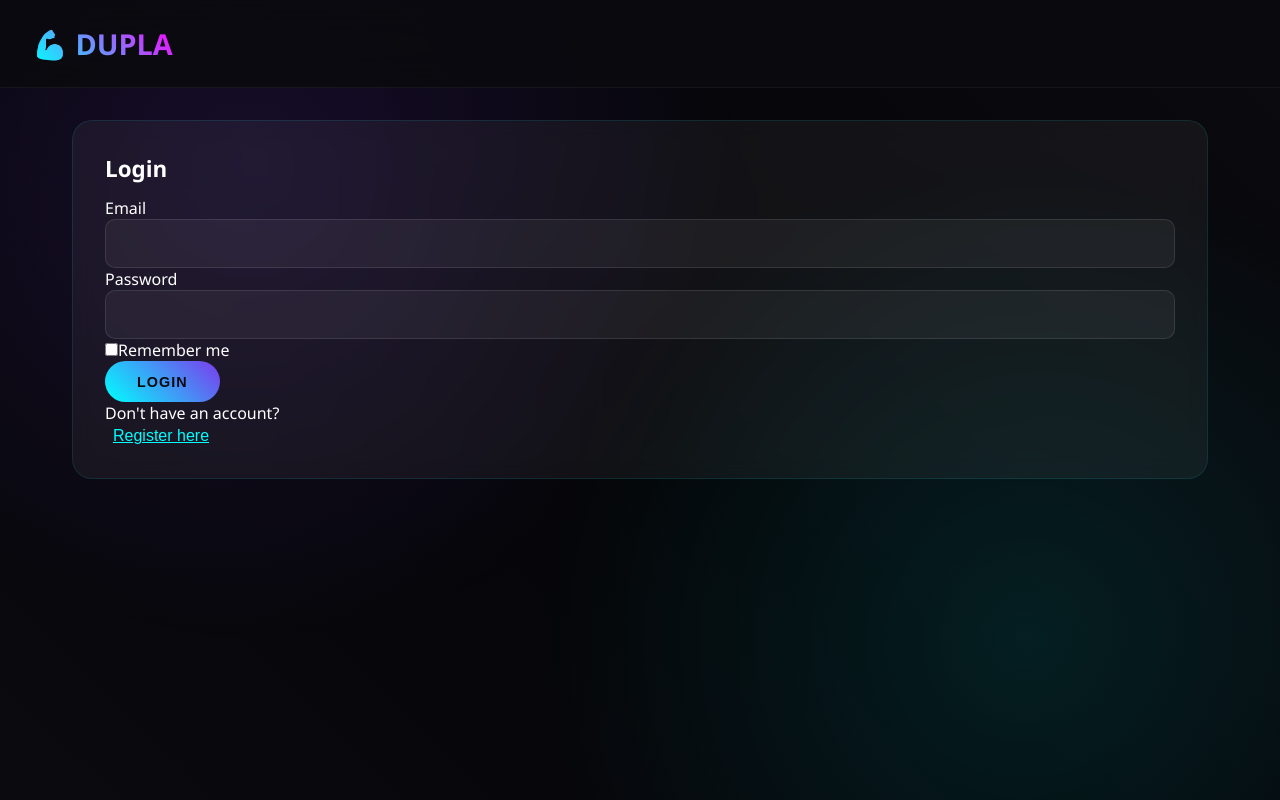
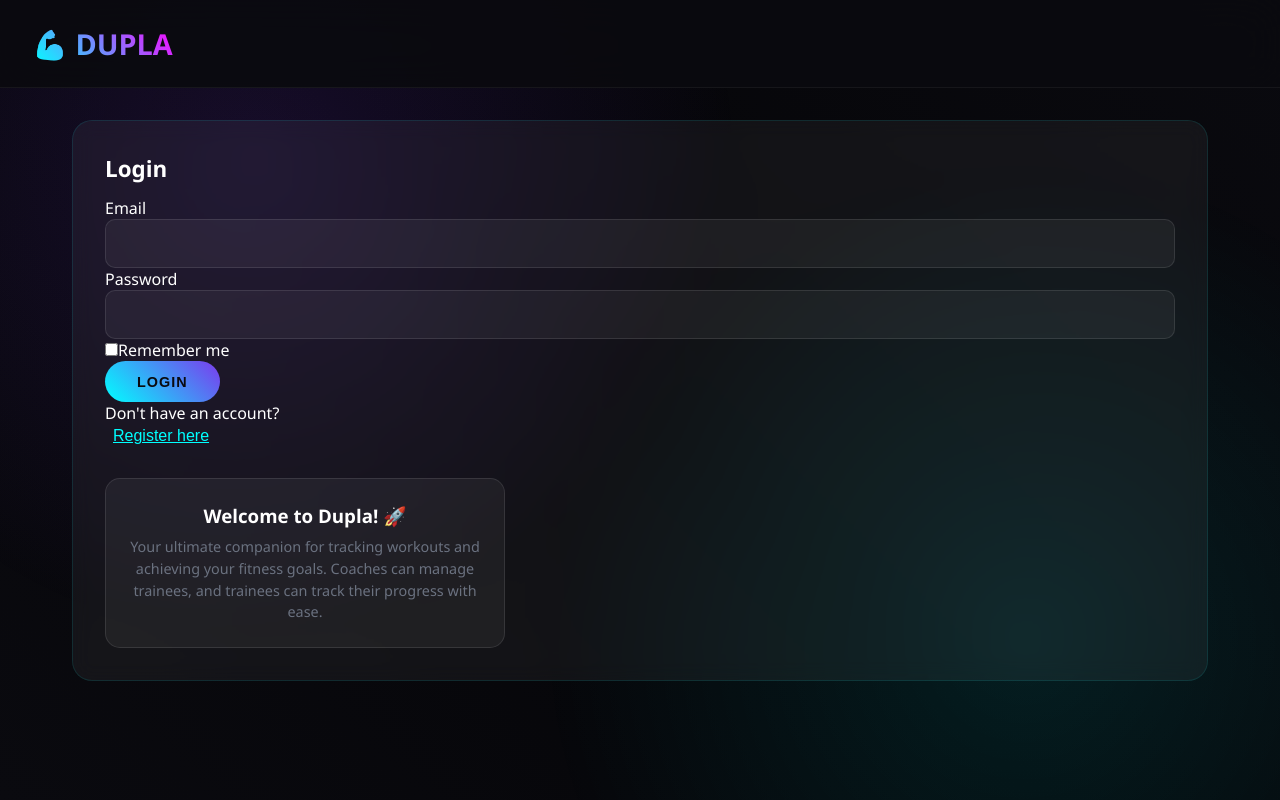
Before and after one commit to vcmxs/Api-MVP, a React (Create React App) app in the folder gym-training-fronten/: page / in a window 1280 px wide. Built offline with nearby package versions, Linux system fonts and the light colour scheme; no server answers.

Commit message:
informatioin log

```diff
--- a/gym-training-fronten/src/components/Login.js
+++ b/gym-training-fronten/src/components/Login.js
@@ -97,6 +97,22 @@ function Login({ onLogin, onToggle }) {
             Register here
           </button>
         </div>
+        <div className="app-info-box" style={{
+          marginTop: '2rem',
+          padding: '1.5rem',
+          background: 'rgba(255, 255, 255, 0.05)',
+          borderRadius: '15px',
+          border: '1px solid rgba(255, 255, 255, 0.1)',
+          maxWidth: '400px',
+          textAlign: 'center',
+          color: 'var(--gray)'
+        }}>
+          <h3 style={{ color: 'var(--light)', marginBottom: '0.5rem' }}>Welcome to Dupla! 🚀</h3>
+          <p style={{ fontSize: '0.9rem', lineHeight: '1.5' }}>
+            Your ultimate companion for tracking workouts and achieving your fitness goals.
+            Coaches can manage trainees, and trainees can track their progress with ease.
+          </p>
+        </div>
       </div>
     </div>
   );
```
